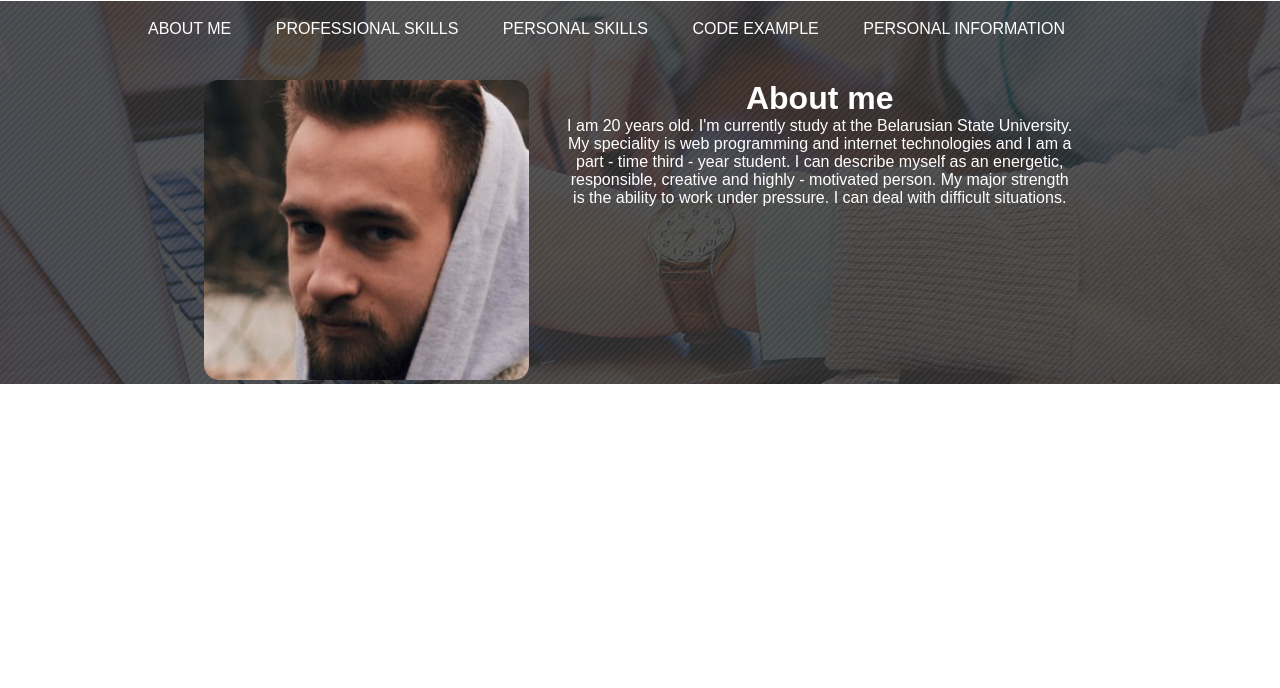
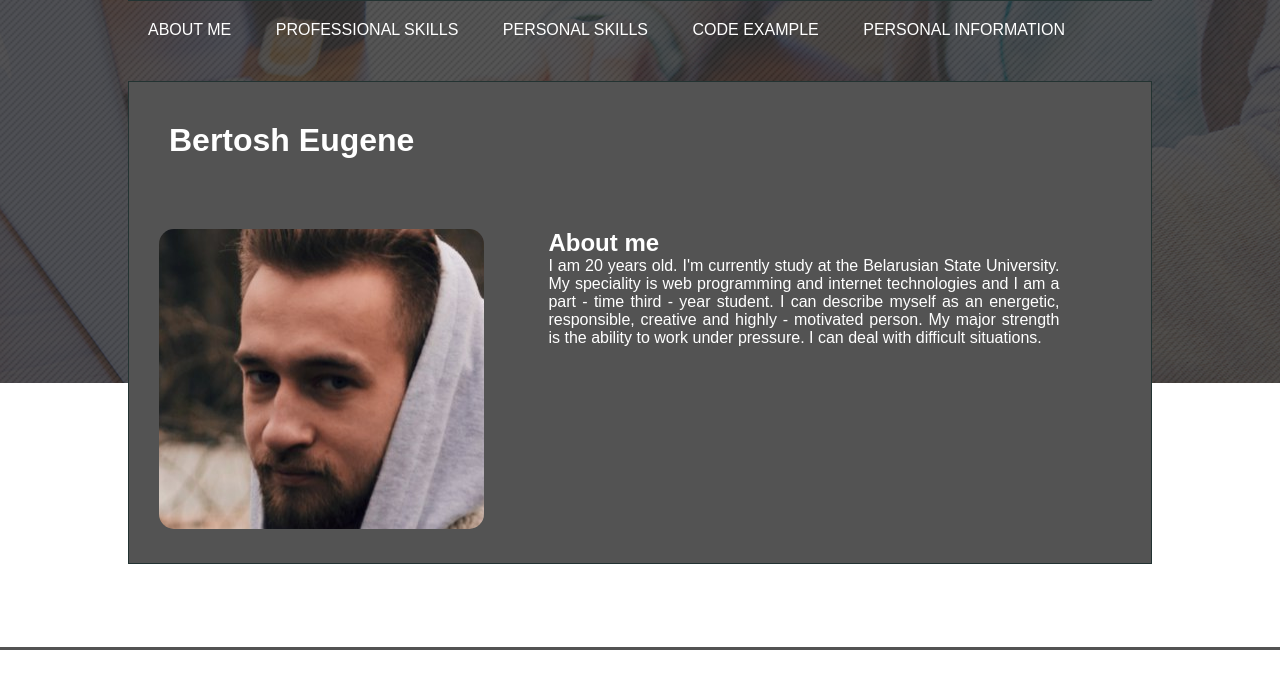
Before and after one commit to Eugene3112/rsschool-cv, a plain HTML site: page index.html in a window 1280 px wide. Drawn offline with Linux system fonts and the light colour scheme.

Commit message:
fix: fix style for header

```diff
--- a/css/style.css
+++ b/css/style.css
@@ -10,14 +10,16 @@ a{
 }
 
 header{
-    background: url('../img/bg2.png') no-repeat 50% 50%;
-    min-height: 300px;
+    background: url('../img/bg2.png') no-repeat 50% 0;
+    min-height: 650px;
+    border-bottom:3px solid #535353;
 }
 
 .container {
     width: 1024px;
     margin: 0 auto;
     text-align: center;
+    border-top: 0.5px solid #233332;
 }
 
 nav{
@@ -36,20 +38,31 @@ nav a:hover,
 nav a:active{
     border-bottom: 2px solid white;
 }
+
 .about-me{
-    padding-top: 80px;
+    border: 1px solid #233332;
+    margin-top: 80px;
+    color:white;
+    text-align: justify;
+    background:#535353;
 }
+
+h1{
+    margin: 40px;
+}
+
 .myPhoto{
     background: url('../img/P7ecLMFydl8.jpg') no-repeat 60% 40%;
     height: 300px;
     width: 325px;
     display: inline-block;
     border-radius: 15px;
-    margin-right: 30px;
+    margin: 30px;
 }
+
 .text-about-me{
     display: inline-block;
     width: 50%;
     vertical-align:top;
-    color:white;
+    margin: 30px;
 }
--- a/index.html
+++ b/index.html
@@ -18,9 +18,10 @@
                 <a href="#information">PERSONAL INFORMATION</a>
             </nav>
             <div class="about-me" id="aboutMe">
+                <h1>Bertosh Eugene</h1>
                 <div class="myPhoto"></div>
                 <div class="text-about-me">
-                    <h1>About me</h1>
+                    <h2>About me</h2>
                     <p>I am 20 years old. I'm currently study at the Belarusian State University.
                         My speciality is web programming and internet technologies and I am a part - time third - year student.
                         I can describe myself as an energetic, responsible, creative and highly - motivated person.
```
